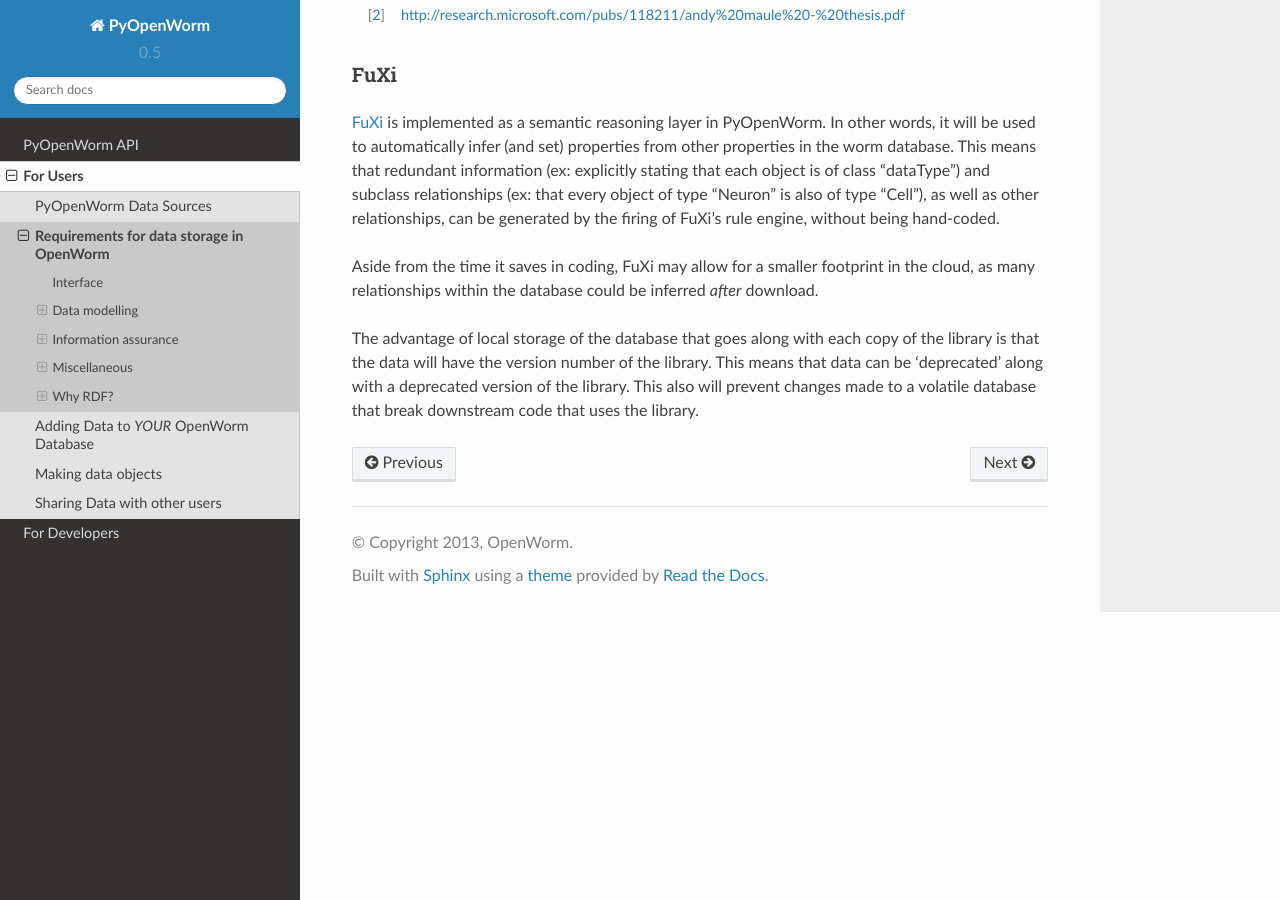
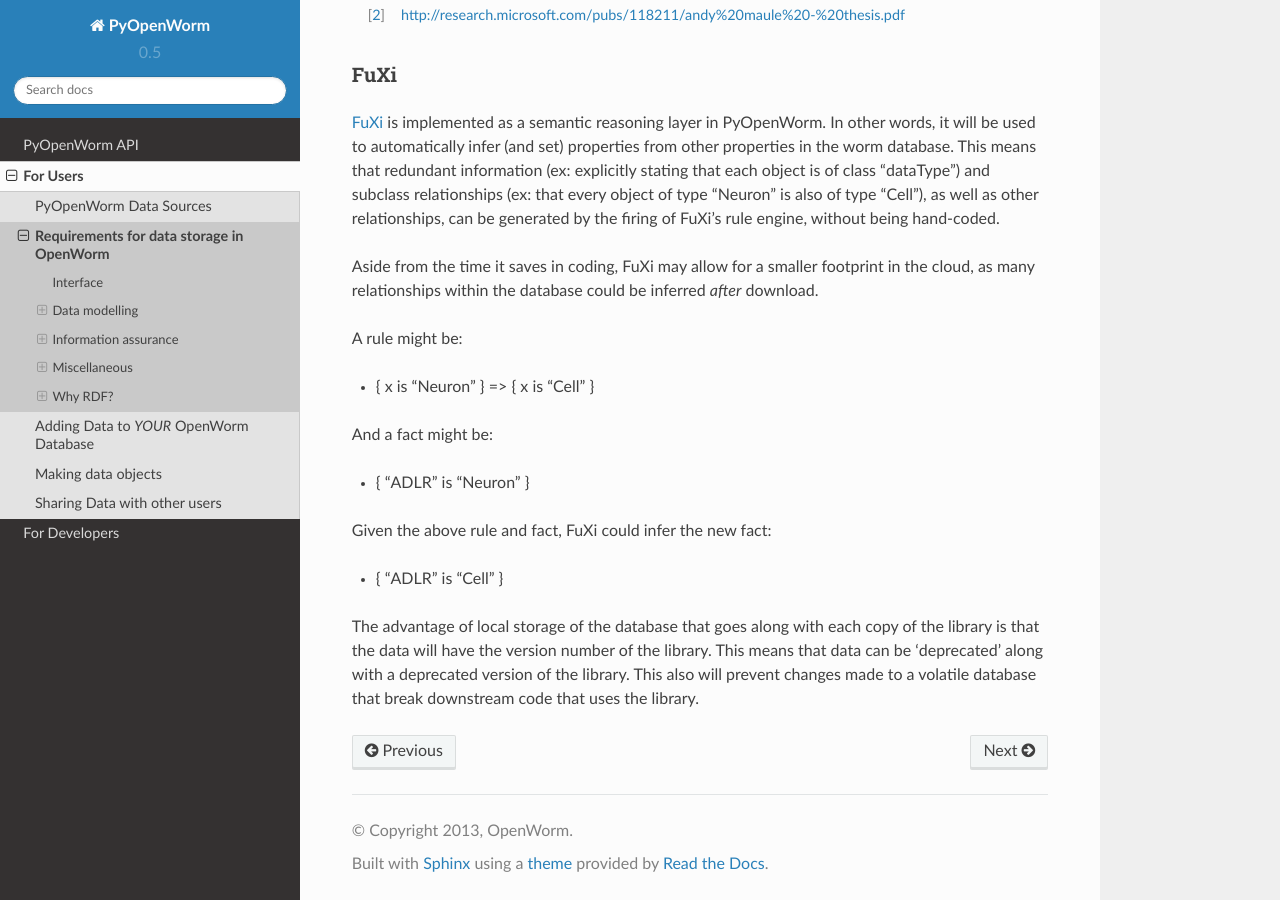
Before and after one commit to openworm/owmeta, a Sphinx documentation site: the page built from docs/process.rst, in a window 1280 px wide and 900 px high, scrolled down 3337 px. Built offline with Sphinx 7.4.7 and the Read the Docs theme 2.0.0, drawn with Linux system fonts in a browser that asks for light colours.

Commit message:
Refactor fuxi readme into documentation

```diff
--- a/docs/process.rst
+++ b/docs/process.rst
@@ -173,6 +173,18 @@ Aside from the time it saves in coding, FuXi may allow for a smaller footprint
 in the cloud, as many relationships within the database could be inferred
 *after* download.
 
+A rule might be:
+
+* { x is "Neuron" } => { x is "Cell" }
+
+And a fact might be:
+
+* { "ADLR" is "Neuron" }
+
+Given the above rule and fact, FuXi could infer the new fact:
+
+* { "ADLR" is "Cell" }
+
 
 .. XXX: Copy edit and transition
 
```
Also changed, not shown: fuxi/readme.md (deleted), 1 other file.
